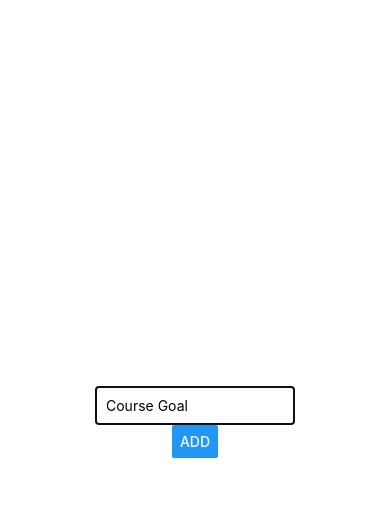
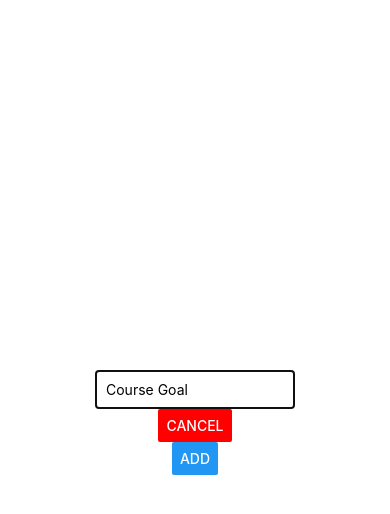
Before and after one commit to myk245/react-native-intro, a React Native app: screen / in a window 390 px wide. Both pictures are taken after a click on the button "ADD NEW GOAL". Shown: the top 514 px of the page. Built offline with nearby package versions, Linux system fonts and the light colour scheme.

Commit message:
add cancel button

```diff
--- a/App.js
+++ b/App.js
@@ -20,10 +20,15 @@ const App = () => {
     })
   };
 
+  const cancelGoalAddHandler = () => {
+    // close modal
+    setAddMode(false);
+  };
+
   return (
     <View style={styles.screen}>
       <Button title="Add New Goal" onPress={() => setAddMode(true)}/>
-      <GoalInput visible={addMode} onAddGoal={addGoalHandler} />
+      <GoalInput visible={addMode} onAddGoal={addGoalHandler} onCancel={cancelGoalAddHandler} />
       <FlatList
         data={courseGoals}
         renderItem={itemData =>
--- a/Components/GoalInput.js
+++ b/Components/GoalInput.js
@@ -7,6 +7,12 @@ const GoalInput = props => {
    const goalInputHandler = enteredText => {
       setEnteredGoal(enteredText)
    };
+
+   const addGoalHandler = () => {
+      props.onAddGoal(enteredGoal);
+      // reset goal input
+      setEnteredGoal('');
+   }
 
    return (
       <Modal visible={props.visible} animationType="slide">
@@ -18,8 +24,13 @@ const GoalInput = props => {
                value={enteredGoal}
             />
             <Button
+               title="CANCEL"
+               color="red"
+               onPress={props.onCancel}
+            />
+            <Button
                title="ADD"
-               onPress={() => props.onAddGoal(enteredGoal)}
+               onPress={addGoalHandler}
             />
          </View>
       </Modal>
```
